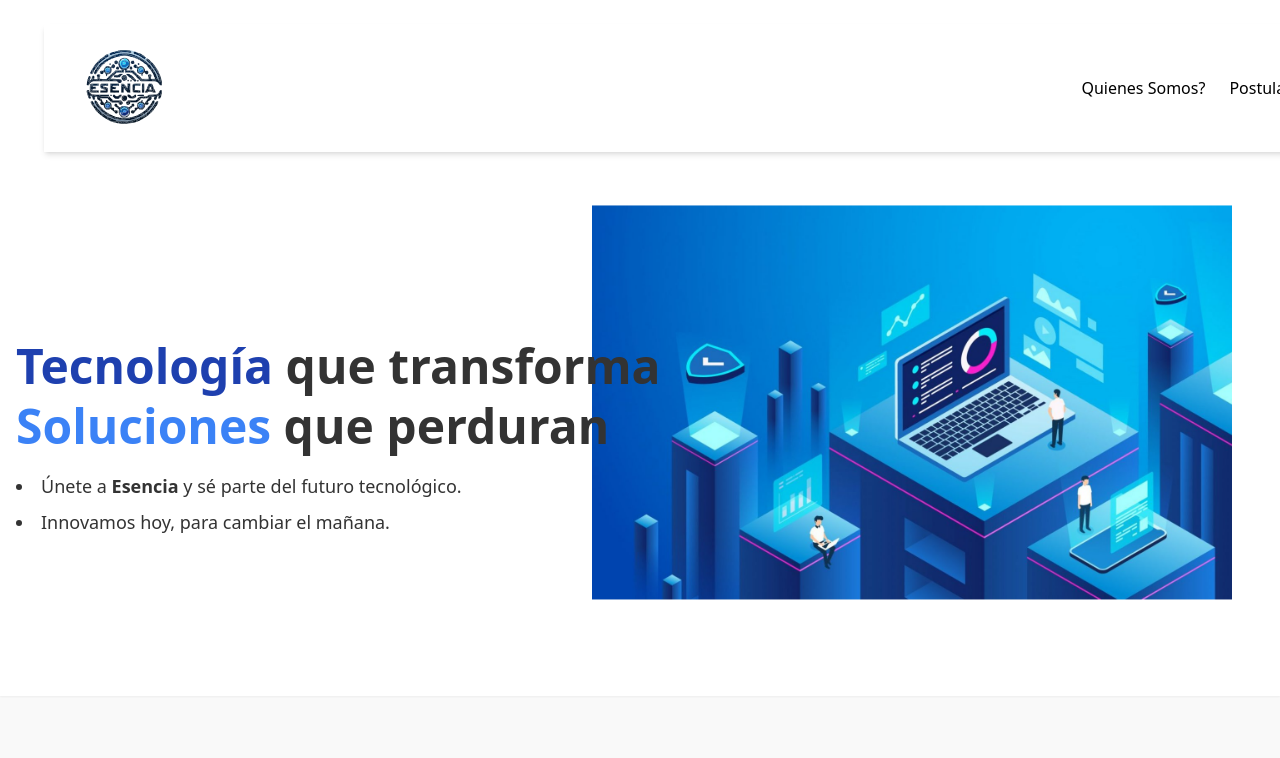
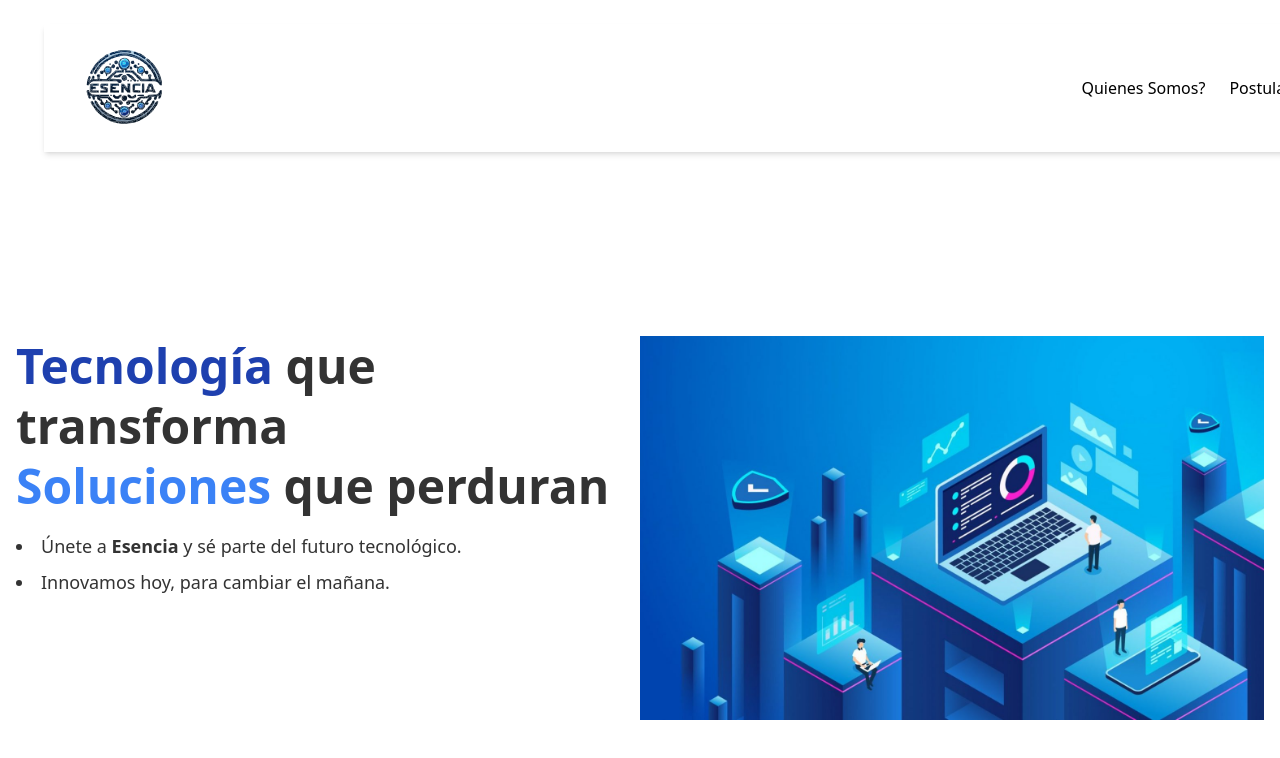
Before and after one commit to KevinRojas89/Front-Grupo3DevOps, a Next.js app: page / in a window 1280 px wide. Shown: the top 758 px of the page. Built offline with nearby package versions, Linux system fonts and the light colour scheme.

Commit message:
reajuste

```diff
--- a/src/app/page.js
+++ b/src/app/page.js
@@ -39,8 +39,8 @@ export default function Home() {
       </div>
 
       <div className="bg-white py-40  relative overflow-hidden shadow-sm">
-        <div className="container mx-auto px-4 relative z-10">
-          <div className="max-w-3xl ">
+        <div className="container mx-auto px-4 relative z-10 flex">
+          <div className="max-w-3xl flex-1">
             <h1 className="text-5xl font-bold leading-tight mb-4">
               <span className="text-blue-800">Tecnología</span> que transforma
               <br></br>
@@ -54,11 +54,12 @@ export default function Home() {
               <li>Innovamos hoy, para cambiar el mañana.</li>
             </ul>
           </div>
+          <img
+            className="top-32 right-12 w-1/2 transform translate-x-1/8 -translate-y-1/6 flex-1"
+            src="/imagenes/fondo1.png"
+          ></img>
         </div>
-        <img
-          className="absolute top-32 right-12 w-1/2 transform translate-x-1/8 -translate-y-1/4 "
-          src="/imagenes/fondo1.png"
-        ></img>
+
       </div>
     </div>
   );
```
